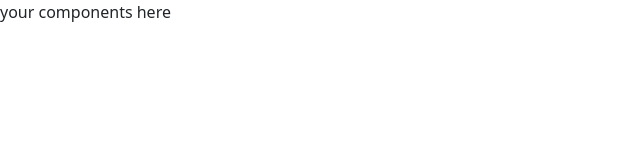
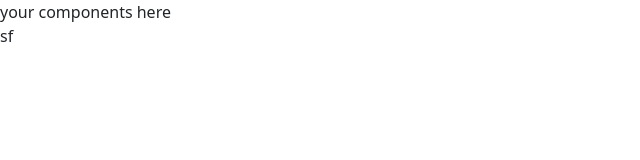
Before and after one commit to IonRC/website-react, a React (Create React App) app: page / in a window 1280 px wide. Shown: the top 160 px of the page, without its empty margins (0-640 px from the left). Built offline with nearby package versions, Linux system fonts and the light colour scheme.

Commit message:
init  section us

```diff
--- a/src/App.js
+++ b/src/App.js
@@ -1,12 +1,15 @@
 import logo from './logo.svg';
 import './App.css';
 import 'bootstrap/dist/css/bootstrap.min.css';
+import SectionUs from "./components/section_ion/section-us";
 
 function App() {
   return (
      <div>
          your components here
+         <SectionUs />
      </div>
+
   );
 };
 
--- /dev/null
+++ b/src/components/section_ion/section-us.js
@@ -0,0 +1,13 @@
+import React, {Component} from 'react';
+
+class SectionUs extends Component {
+    render() {
+        return (
+            <div>
+                sf
+            </div>
+        );
+    }
+}
+
+export default SectionUs;
```
